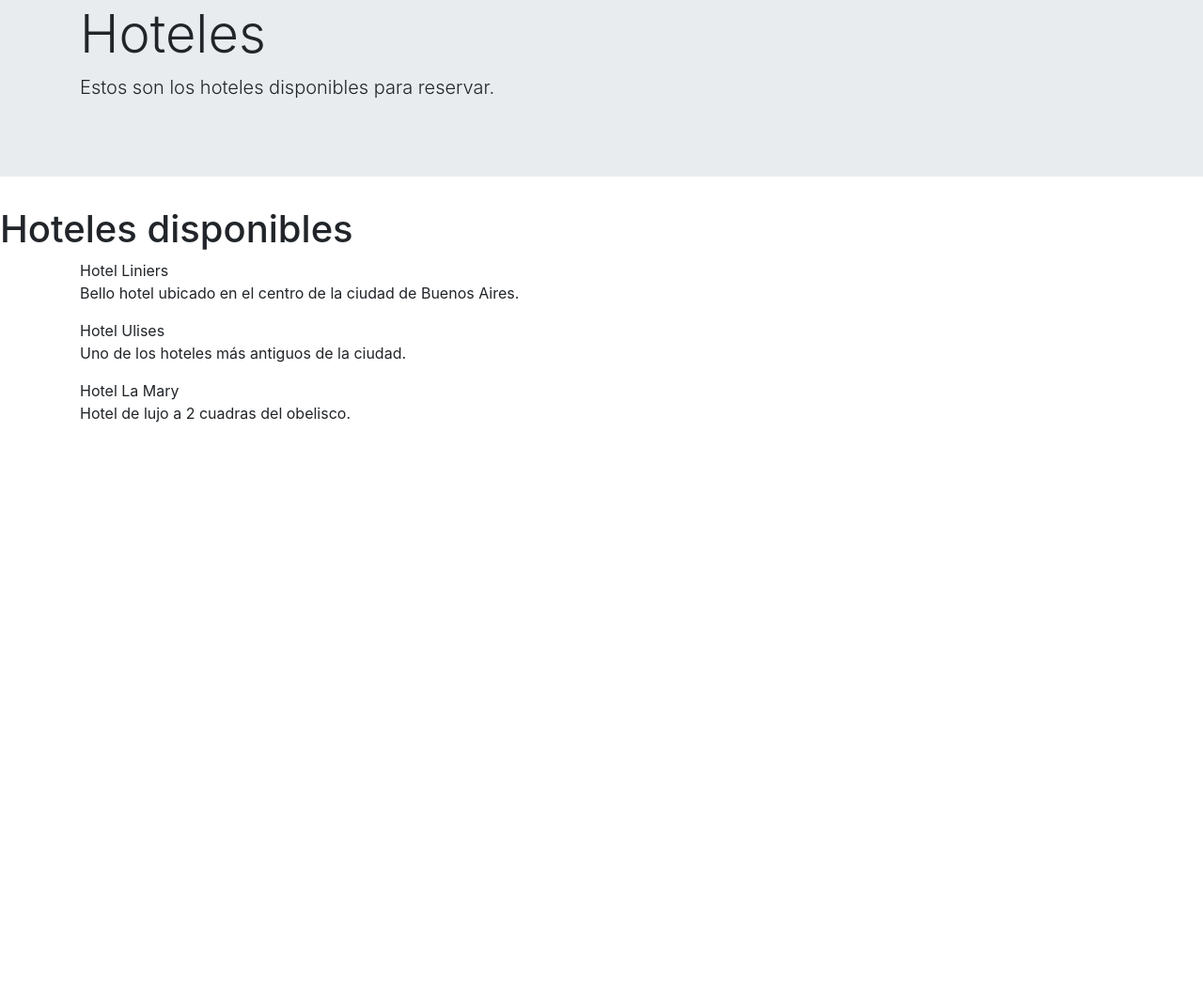
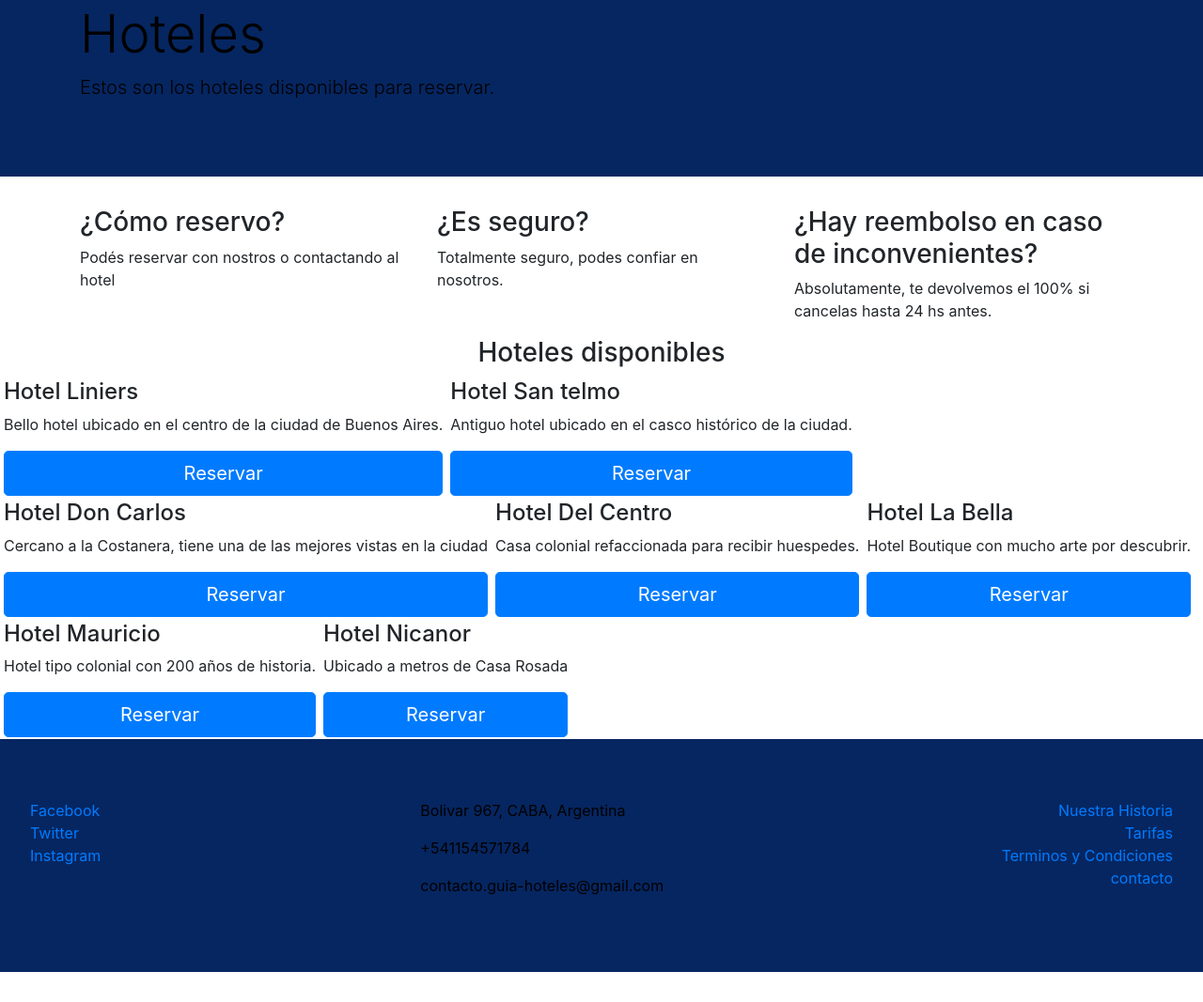
Before and after one commit to fernh08/guia-hotelesmodulo3, a website: page index.html in a window 1280 px wide. Shown: the part 85-1152 px from the top of the page at 94% size. Before the commit the page ends 800 px from the top, so only its background shows below. Drawn offline with nearby package versions, Linux system fonts and the light colour scheme.

Commit message:
agregamos footer y estilos

```diff
--- /dev/null
+++ b/css/main.css
@@ -0,0 +1,20 @@
+.jumbotron {
+    background-color: rgb(6, 38, 97);
+    color: black;
+}
+
+.footer {
+    padding: 10px 10px 0 10px;
+    background-color: black;
+    margin-bottom: 0px;
+    margin-top: 10px;
+}
+
+.card-hotel{
+    flex: l 150 px;
+    padding: 2px 4px 2px 4px;
+}
+
+.btn-lg{
+    width: 100%;
+}
--- a/index.html
+++ b/index.html
@@ -1,45 +1,131 @@
 <<!doctype html>
-<html lang="en">
+  <html lang="en">
+
   <head>
     <!-- Required meta tags -->
     <meta charset="utf-8">
     <meta name="viewport" content="width=device-width, initial-scale=1, shrink-to-fit=no">
 
     <!-- Bootstrap CSS -->
-    <link rel="stylesheet"  href = "node_modules/bootstrap/dist/css/bootstrap.min.css">
+    <link rel="stylesheet" href="node_modules/bootstrap/dist/css/bootstrap.min.css">
+    <link rel="stylesheet" href="css/main.css">
 
-    <title>Hoteles</title>
+    <title>Guia-Hoteles</title>
   </head>
+
   <body>
     <div class="jumbotron jumbotron-fluid">
       <div class="container">
-        <h1 class="display-4">Hoteles </h1>
+        <h3 class="display-4">Hoteles</h3>
         <p class="lead">Estos son los hoteles disponibles para reservar.</p>
       </div>
     </div>
-    <h1>Hoteles disponibles</h1>
+    <div class="container">
+      <div class="row">
+        <div class="col-sm-4">
+          <h3>¿Cómo reservo?</h3>
+          <p>Podés reservar con nostros o contactando al hotel</p>
+        </div>
+        <div class="col-sm-4">
+          <h3>¿Es seguro?</h3>
+          <p>Totalmente seguro, podes confiar en nosotros.</p>
+        </div>
+        <div class="col-sm-4">
+          <h3>¿Hay reembolso en caso de inconvenientes?</h3>
+          <p>Absolutamente, te devolvemos el 100% si cancelas hasta 24 hs antes.</p>
+        </div>
+      </div>
+    </div>
 
-    <div class="container">
-     <head>Hotel Liniers</head>
-     <p>Bello hotel ubicado en el centro de la ciudad de Buenos Aires.
-     </p>
+<h3 class="text-center"> Hoteles disponibles</h3>
+
+<div class="d-flex flex-wrap flex-row">
+  <div class=" card-hotel d-flex flex-column justify-content-between">
+    <div>
+      <h4>Hotel Liniers</h4>
+      <p>Bello hotel ubicado en el centro de la ciudad de Buenos Aires.</p>
     </div>
-    <div class="container">
-      <head>Hotel Ulises</head>
-      <p>Uno de los hoteles más antiguos de la ciudad.
-      </p>
-     </div>
-     <div class="container">
-      <head>Hotel La Mary</head>
-      <p>Hotel de lujo a 2 cuadras del obelisco.
-      </p>
-     </div>
+    <div><button type="button" class="btn btn-primary btn-lg">Reservar</button></div>
+  </div>
 
+  <div class=" card-hotel d-flex flex-column justify-content-between">
+    <div>
+      <h4>Hotel San telmo</h4>
+      <p>Antiguo hotel ubicado en el casco histórico de la ciudad.</p>
+    </div>
+    <div><button type="button" class="btn btn-primary btn-lg">Reservar</button></div>
+  </div>
+
+  <div class=" card-hotel d-flex flex-column justify-content-between">
+    <div>
+      <h4>Hotel Don Carlos</h4>
+      <p>Cercano a la Costanera, tiene una de las mejores vistas en la ciudad</p>
+    </div>
+    <div><button type="button" class="btn btn-primary btn-lg">Reservar</button></div>
+  </div>
+
+  <div class=" card-hotel d-flex flex-column justify-content-between">
+    <div>
+      <h4>Hotel Del Centro</h4>
+      <p>Casa colonial refaccionada para recibir huespedes.</p>
+    </div>
+    <div><button type="button" class="btn btn-primary btn-lg">Reservar</button></div>
+  </div>
+
+  <div class="card-hotel d-flex flex-column justify-content-between">
+    <div>
+      <h4>Hotel La Bella</h4>
+      <p>Hotel Boutique con mucho arte por descubrir.</p>
+    </div>
+    <div><button type="button" class="btn btn-primary btn-lg">Reservar</button></div>
+  </div>
+
+  <div class=" card-hotel d-flex flex-column justify-content-between">
+    <div>
+      <h4>Hotel Mauricio</h4>
+      <p>Hotel tipo colonial con 200 años de historia.</p>
+    </div>
+    <div><button type="button" class="btn btn-primary btn-lg">Reservar</button></div>
+  </div>
+
+  <div class="card-hotel d-flex flex-column justify-content-between">
+    <div>
+      <h4>Hotel Nicanor</h4>
+      <p>Ubicado a metros de Casa Rosada</p>
+    </div>
+    <div><button type="button" class="btn btn-primary btn-lg">Reservar</button></div>
+  </div>
+ </div>
+</div>
+
+<footer>
+  <div class="row jumbotron">
+    <div class="col-sm-4 d-flex flex-column">
+      <a href="http://www.facebook.com">Facebook</a>
+      <a href="http://www.twitter.com">Twitter</a>
+      <a href="http://www.instagram.com">Instagram</a>
+    </div>
+    <div class="col-sm-4">
+      <address>
+        <p>Bolivar 967, CABA, Argentina</p>
+        <p>+541154571784</p>
+        <p>contacto.guia-hoteles@gmail.com</p>
+      </address>
+    </div>
+    <div class="col-sm-4 d-flex flex-column align-items-end">
+      <a href="http://www.facebook.com">Nuestra Historia</a>
+      <a href="http://www.twitter.com">Tarifas</a>
+      <a href="http://www.instagram.com">Terminos y Condiciones</a>
+      <a href="http://www.youtube.com">contacto</a>
+
+    </div>
+  </div>
+</footer>
 
     <!-- Optional JavaScript; choose one of the two! -->
 
     <!-- Option 1: jQuery and Bootstrap Bundle (includes Popper) -->
-    <script src= "node_modules/jquery/dist/jquery.min.js"></script>
+    <script src="node_modules/jquery/dist/jquery.min.js"></script>
     <script src="node_modules/popper.js/dist/popper.min.js"></script>
     <script src="node_modules/bootstrap/dist/js/bootstrap.min.js"></script>
 
@@ -49,4 +135,5 @@
     <script src="https://cdn.jsdelivr.net/npm/bootstrap@4.5.3/dist/js/bootstrap.min.js" integrity="sha384-w1Q4orYjBQndcko6MimVbzY0tgp4pWB4lZ7lr30WKz0vr/aWKhXdBNmNb5D92v7s" crossorigin="anonymous"></script>
     -->
   </body>
-</html>
+
+  </html>
```
